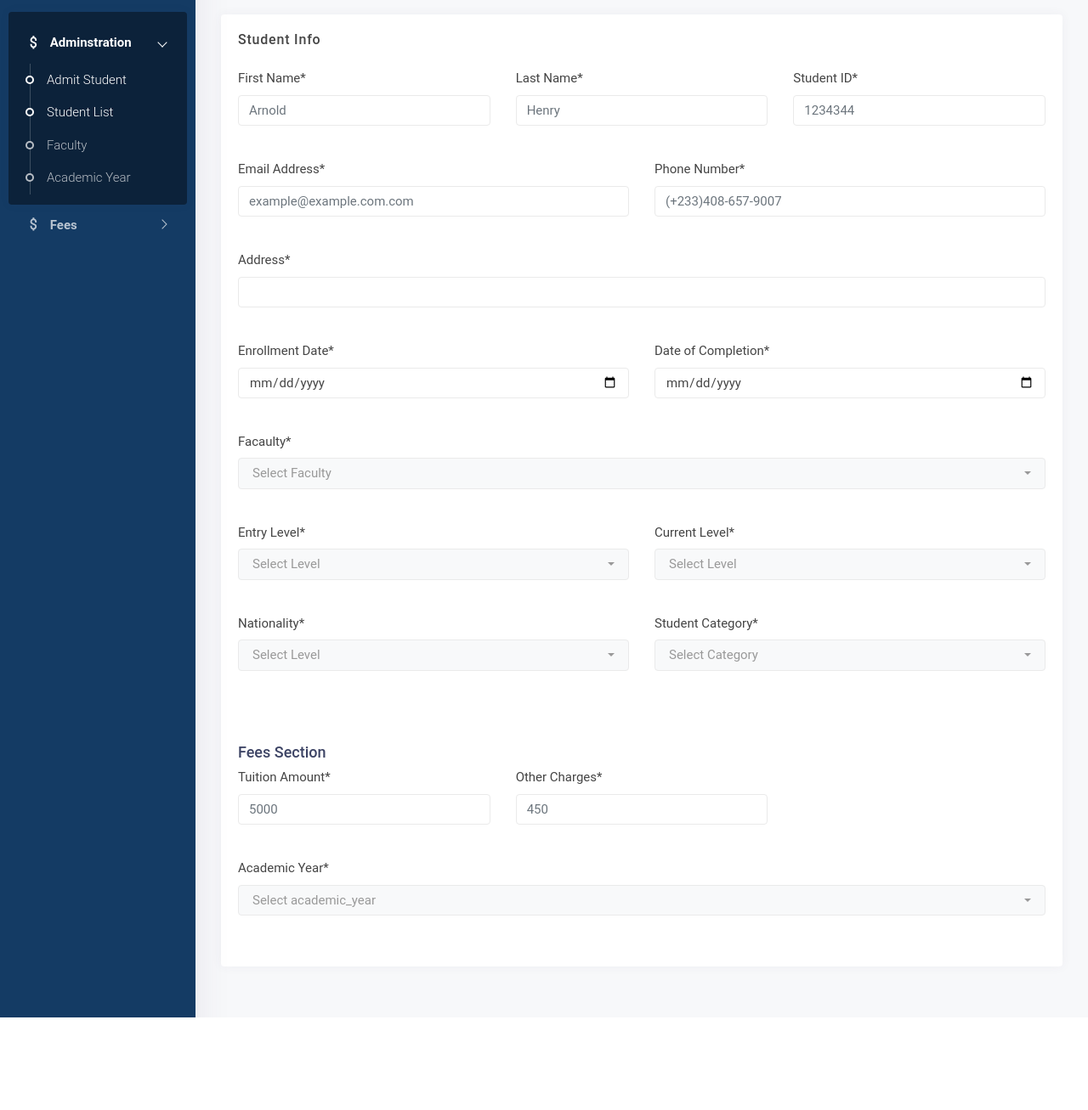
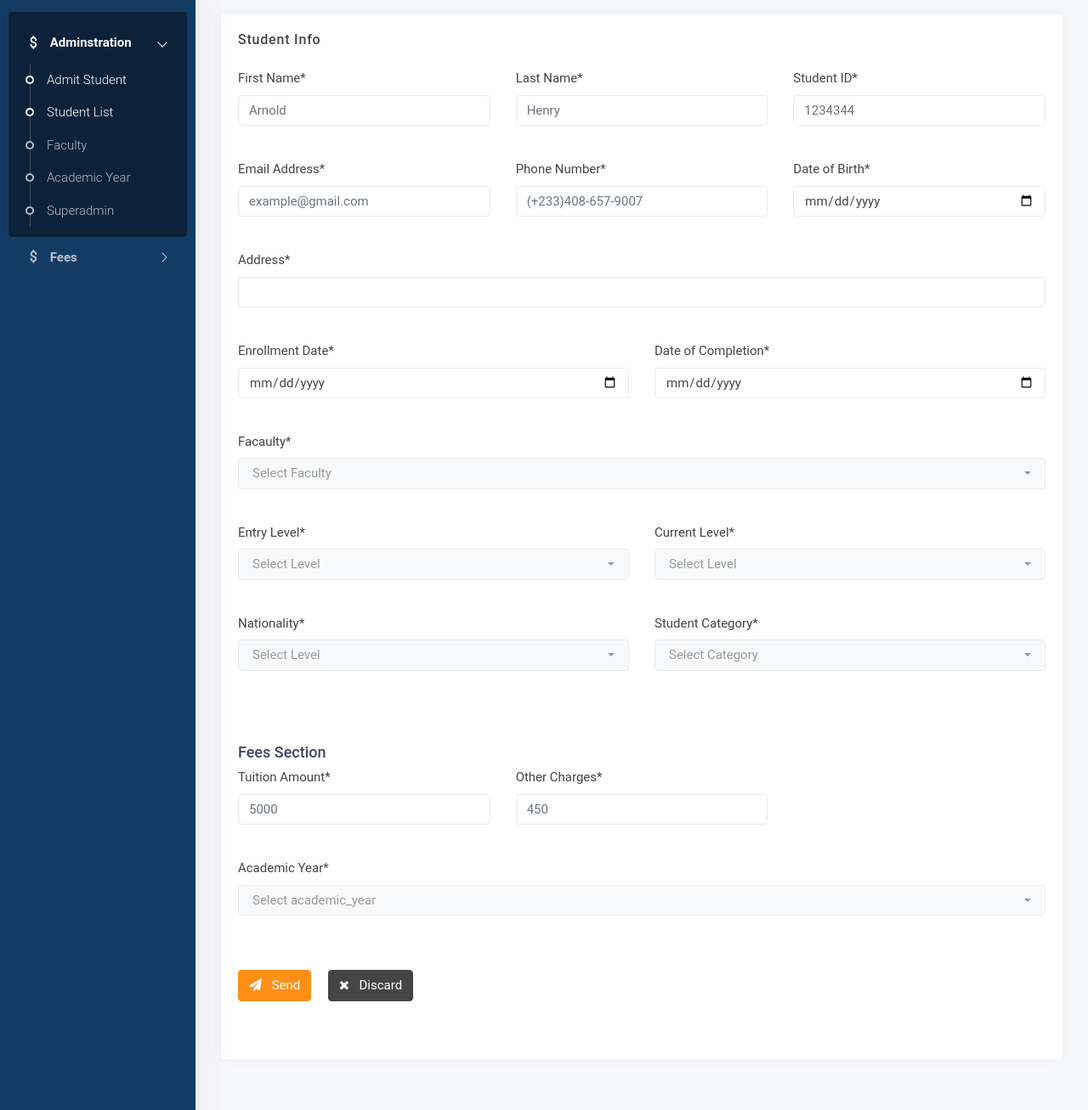
Before and after one commit to Gibsondignity/fees_payment_system, a Django app: page /admit_student in a window 1280 px wide. Shown: the part 177-1484 px from the top of the page at 85% size. Before the commit the page ends 1375 px from the top, so only its background shows below. Run offline with Django 4.2, Linux system fonts and the light colour scheme; a user stored in the database is signed in; data comes from the database, SQL or seed files in the repository; both versions use the stored data as it was after the commit; some libraries are stand-ins or nearby versions; some web fonts are replaced.

Commit message:
admin student working

```diff
--- a/fees_payment_app/views.py
+++ b/fees_payment_app/views.py
@@ -2,12 +2,13 @@
 from decimal import Decimal
 from django.conf import settings
 from django.shortcuts import render, get_object_or_404, redirect
-from django.http import HttpResponse
+from django.http import HttpResponse, JsonResponse
 from django.urls import reverse
 from .models import *
 from .forms import StudentForm, FeeForm, PaymentForm, ReceiptForm
 from django.shortcuts import render, redirect
 from django.contrib.auth import authenticate, login, logout
+from django.contrib.auth.models import User
 from django.contrib.auth.decorators import login_required
 from django.contrib import messages
 
@@ -279,17 +280,52 @@ def superuser_dashboard(request):
 # Admin Student View
 def admit_student(request):
     if request.method == "POST":
-        form = StudentForm(request.POST)
+        try:
+            student_form = StudentForm(request.POST)
+            fees_form = FeeForm(request.POST)
 
-        if form.is_valid():
-            student = form.save()
-            return redirect('student_detail', pk=student.pk)
+            if student_form.is_valid() and fees_form.is_valid():
+                email = request.POST.get('email')
+                student_id = request.POST.get('student_id')
+                user = User.objects.filter(username=student_id).first()
+
+                if not user:
+                    email = request.POST.get('email')
+                    student_id = request.POST.get('student_id')
+                    user = User.objects.create_user(student_id, email, student_id)
+                    user.save()
+                else:
+                    print('Student ID already exist!')
+                    return JsonResponse({'error': 'Student ID already exist!'}, status=400)
+
+                if student_form.is_valid():
+                    student = student_form.save(commit=False)
+                    student.user = user
+                    student.save()
+
+                if fees_form.is_valid():
+                    fee = fees_form.save(commit=False)
+                    fee.student = student
+                    fee.save()
+
+                return JsonResponse({'Success':'Success'}, status=200)
+            else:
+                print(student_form.errors, fees_form.errors)
+                return JsonResponse({'error': 'Sorry an error occured'}, status=500)
+        except Exception as e:
+            print(e)
+            return JsonResponse({'Error': 'An error occured trying to create student'}, status=400)
     else:
         form = StudentForm()
         facauties = Facaulty.objects.all().order_by('-id')
         academic_years = Academic_Year.objects.all().order_by('-id')
     return render(request, 'dashboard/admit_student.html', {'form': form, 'facauties':facauties, 'academic_years': academic_years})
 
+
+
+def student_list():
+
+    return render()
 
 
 def update_student(request, pk):
--- a/fees_payment_conf/urls.py
+++ b/fees_payment_conf/urls.py
@@ -28,7 +28,7 @@ urlpatterns = [
     path('admin/', admin.site.urls),
 
     path('', views.index, name='index'),
-    path('login', views.custom_login, name='login'),
+    path('login/', views.custom_login, name='login'),
     path('reset_password', views.reset_password, name='reset_password'),
     path('logout_user', views.logout_user, name='logout_user'),
 
@@ -61,8 +61,9 @@ urlpatterns = [
 
 
     # Payment URLs
+    path('make_payment', views.make_payment, name='make_payment'),
     path('<str:ref>', views.verify_payment, name='verify_payment'),
-    path('make_payment', views.make_payment, name='make_payment'),
+
 
 
 ] + static(settings.MEDIA_URL, document_root=settings.MEDIA_ROOT)
--- a/templates/dashboard/admit_student.html
+++ b/templates/dashboard/admit_student.html
@@ -34,41 +34,57 @@
                     <div class="card-body">
 
 
-                        <form action="#" id="step-form-horizontal" class="step-form-horizontal">
+                        <form action="#" id="submit_form" class="step-form-horizontal">
+                            {% csrf_token %}
                             <div>
                                 <section>
                                     <div class="row">
                                         <div class="col-lg-4 mb-4">
                                             <div class="form-group">
                                                 <label class="text-label">First Name*</label>
-                                                <input type="text" name="first_name" class="form-control" placeholder="Arnold" required="">
+                                                <input type="text" name="first_name" class="form-control"
+                                                    placeholder="Arnold" required="">
                                             </div>
                                         </div>
                                         <div class="col-lg-4 mb-4">
                                             <div class="form-group">
                                                 <label class="text-label">Last Name*</label>
-                                                <input type="text" name="last_name" class="form-control" placeholder="Henry" required="">
+                                                <input type="text" name="last_name" class="form-control"
+                                                    placeholder="Henry" required="">
                                             </div>
                                         </div>
                                         <div class="col-lg-4 mb-4">
                                             <div class="form-group">
                                                 <label class="text-label">Student ID*</label>
-                                                <input type="number" name="student_id" class="form-control" placeholder="1234344" required="">
+                                                <input type="number" name="student_id" class="form-control"
+                                                    placeholder="1234344" required="">
                                             </div>
                                         </div>
-                                        <div class="col-lg-6 mb-4">
+                                        <div class="col-lg-4 mb-4">
                                             <div class="form-group">
                                                 <label class="text-label">Email Address*</label>
                                                 <div class="input-group">
-                                                    <input type="email" class="form-control" id="inputGroupPrepend2" aria-describedby="inputGroupPrepend2" placeholder="example@example.com.com" required="">
+                                                    <input type="email" id="id_email" name="email" class="form-control" id="inputGroupPrepend2"
+                                                        aria-describedby="inputGroupPrepend2"
+                                                        placeholder="example@gmail.com" required="">
                                                 </div>
                                             </div>
                                         </div>
-                                        <div class="col-lg-6 mb-4">
+                                        <div class="col-lg-4 mb-4">
                                             <div class="form-group">
                                                 <label class="text-label">Phone Number*</label>
                                                 <div class="input-group">
-                                                    <input type="text" name="phone_number" class="form-control" placeholder="(+233)408-657-9007" required="">
+                                                    <input type="text" name="phone_number" class="form-control"
+                                                        placeholder="(+233)408-657-9007" required="">
+                                                </div>
+                                            </div>
+                                        </div>
+                                        <div class="col-lg-4 mb-4">
+                                            <div class="form-group">
+                                                <label class="text-label">Date of Birth*</label>
+                                                <div class="input-group">
+                                                    <input type="date" name="date_of_birth" class="form-control"
+                                                        placeholder="" required="">
                                                 </div>
                                             </div>
                                         </div>
@@ -81,21 +97,23 @@
                                         <div class="col-lg-6 mb-4">
                                             <div class="form-group">
                                                 <label class="text-label">Enrollment Date*</label>
-                                                <input type="date" name="enrollment_date" class="form-control" required="">
+                                                <input type="date" name="enrollment_date" class="form-control"
+                                                    required="">
                                             </div>
                                         </div>
                                         <div class="col-lg-6 mb-4">
                                             <div class="form-group">
                                                 <label class="text-label">Date of Completion*</label>
-                                                <input type="date" name="completion_date" class="form-control" required="">
+                                                <input type="date" name="completion_date" class="form-control"
+                                                    required="">
                                             </div>
                                         </div>
                                         <div class="col-lg-12 mb-4">
                                             <div class="form-group">
                                                 <label class="text-label">Facaulty*</label>
-                                                <select name="faculty" class="form-control" required="">
+                                                <select name="facaulty" class="form-control" required="">
                                                     <option value="">Select Faculty</option>
-                                                    {% for faculty in faculties %}
+                                                    {% for faculty in facauties %}
                                                     <option value="{{faculty.id}}">{{faculty.name}}</option>
 
                                                     {% endfor %}
@@ -105,7 +123,7 @@
                                         <div class="col-lg-6 mb-4">
                                             <div class="form-group">
                                                 <label class="text-label">Entry Level*</label>
-                                                <select name="faculty" class="form-control" required="">
+                                                <select name="entry_level" class="form-control" required="">
                                                     <option value="">Select Level</option>
                                                     <option value="Level 100">Level 100</option>
                                                     <option value="Level 200">Level 200</option>
@@ -117,7 +135,7 @@
                                         <div class="col-lg-6 mb-4">
                                             <div class="form-group">
                                                 <label class="text-label">Current Level*</label>
-                                                <select name="faculty" class="form-control" required="">
+                                                <select name="current_level" class="form-control" required="">
                                                     <option value="">Select Level</option>
                                                     <option value="Level 100">Level 100</option>
                                                     <option value="Level 200">Level 200</option>
@@ -129,7 +147,7 @@
                                         <div class="col-lg-6 mb-4">
                                             <div class="form-group">
                                                 <label class="text-label">Nationality*</label>
-                                                <select name="faculty" class="form-control" required="">
+                                                <select name="nationality" class="form-control" required="">
                                                     <option value="">Select Level</option>
                                                     <option value="Ghanaian">Ghanaian</option>
                                                     <option value="International Student">International Student</option>
@@ -139,7 +157,7 @@
                                         <div class="col-lg-6 mb-4">
                                             <div class="form-group">
                                                 <label class="text-label">Student Category*</label>
-                                                <select name="faculty" class="form-control" required="">
+                                                <select name="student_category" class="form-control" required="">
                                                     <option value="">Select Category</option>
                                                     <option value="Freshmen">Freshmen</option>
                                                     <option value="Top-up">Top-up</option>
@@ -159,14 +177,16 @@
                                         <div class="col-lg-4 mb-4">
                                             <div class="form-group">
                                                 <label class="text-label">Tuition Amount*</label>
-                                                <input type="number" name="student_id" class="form-control" placeholder="5000" required="">
+                                                <input type="number" name="tuition_amount" class="form-control"
+                                                    placeholder="5000" required="">
                                             </div>
                                         </div>
 
                                         <div class="col-lg-4 mb-4">
                                             <div class="form-group">
                                                 <label class="text-label">Other Charges*</label>
-                                                <input type="number" name="student_id" class="form-control" placeholder="450" required="">
+                                                <input type="number" name="other_charges" class="form-control"
+                                                    placeholder="450" required="">
                                             </div>
                                         </div>
 
@@ -187,6 +207,12 @@
                                     </div>
                                 </section>
                             </div>
+                            <div class="text-left mt-4 mb-5">
+                                <button class="btn btn-primary btn-sl-sm mr-3" type="submit"><span class="mr-2"><i
+                                            class="fa fa-paper-plane"></i></span> Send</button>
+                                <button class="btn btn-dark btn-sl-sm" type="button"><span class="mr-2"><i
+                                            class="fa fa-times" aria-hidden="true"></i></span> Discard</button>
+                            </div>
                         </form>
 
 
@@ -200,3 +226,47 @@
 
 
 {% endblock content %}
+
+
+
+{% block script %}
+<script src="https://ajax.googleapis.com/ajax/libs/jquery/3.6.0/jquery.min.js"></script>
+<script>
+    $(document).ready(function () {
+        $('#submit_form').submit(function (event) {
+            event.preventDefault();
+
+            var formData = new FormData(this);
+
+            email = $('#id_email').val()
+
+            if (!isValidEmail(email)) {
+                alert('Please enter a valid email address.');
+                return;
+            }
+
+            $.ajax({
+                url: "{% url 'admit_student' %}", // Set the correct URL here
+                type: 'POST',
+                data: formData,
+                contentType: false,
+                processData: false,
+                success: function (data) {
+                    alert('Success')
+                    $('#submit_form')[0].reset();
+                },
+                error: function (xhr, status, error) {
+                    var response = JSON.parse(xhr.responseText);
+                    alert("Error: " + response['error']);
+                }
+            });
+        });
+
+        function isValidEmail(email) {
+            var re = /^(([^<>()[\]\\.,;:\s@"]+(\.[^<>()[\]\\.,;:\s@"]+)*)|(".+"))@((\[[0-9]{1,3}\.[0-9]{1,3}\.[0-9]{1,3}\.[0-9]{1,3}\])|(([a-zA-Z\-0-9]+\.)+[a-zA-Z]{2,}))$/;
+            return re.test(email);
+        }
+    });
+</script>
+
+{% endblock script %}
--- a/templates/dashboard/sidebar.html
+++ b/templates/dashboard/sidebar.html
@@ -21,8 +21,9 @@
                 <ul aria-expanded="false">
                     <li><a href="{% url 'admit_student' %}">Admit Student</a></li>
                     <li><a href="{% url 'admit_student' %}">Student List</a></li>
-                    <li><a href="{% url 'payment_receipt' %}">Faculty</a></li>
-                    <li><a href="{% url 'payment_receipt' %}">Academic Year</a></li>
+                    <li><a href="admin/fees_payment_app/facaulty/">Faculty</a></li>
+                    <li><a href="admin/fees_payment_app/academic_year/">Academic Year</a></li>
+                    <li><a href="admin/">Superadmin</a></li>
                 </ul>
             </li>
 
@@ -37,10 +38,6 @@
                     <li><a href="{% url 'pay_fees' %}">Fees List</a></li>
                 </ul>
             </li>
-
-
-
-
         </ul>
     </div>
 </div>
--- a/templates/student/dashboard.html
+++ b/templates/student/dashboard.html
@@ -37,7 +37,6 @@
                             </span>
                             <div class="media-body text-white">
                                 <p class="mb-1">Total Fees</p>
-                                <small>Current Year</small>
                                 <h3 class="text-white">{{total_fees}}</h3>
                                 <div class="progress mb-2 bg-white">
                                     <div class="progress-bar progress-animated bg-light" style="width: 50%"></div>
@@ -56,7 +55,6 @@
                                 GH₵
                             </span>
                             <div class="media-body text-white">
-                                <p class="mb-1">Arrears</p>
                                 <small>Previous Year(s)</small>
                                 <h3 class="text-white">{{arrears}}</h3>
                                 <div class="progress mb-2 bg-white">
@@ -116,6 +114,9 @@
                                         <td>
                                             <span class="badge badge-rounded {{payment.status|lower}}">{{payment.status}}</span>
                                         </td>
+                                        <td>
+                                            <span class="badge badge-rounded {{payment.status|lower}}">{{payment.fee}}</span>
+                                        </td>
                                         <td></td>
 
                                     </tr>
--- a/templates/student/sidebar.html
+++ b/templates/student/sidebar.html
@@ -51,7 +51,7 @@
                 <ul aria-expanded="false">
                     <li><a href="{% url 'student_tuition' %}">Fees Collection</a></li>
                     <li><a href="{% url 'pay_fees' %}">Add Fees</a></li>
-                    <li><a href="{% url 'payment_receipt' %}">Payment Receipt</a></li>
+                    {% comment %} <li><a href="{% url 'payment_receipt' %}">Payment Receipt</a></li> {% endcomment %}
                 </ul>
             </li>
 
--- a/templates/student/student-info.html
+++ b/templates/student/student-info.html
@@ -90,7 +90,7 @@
                                                 </div>
                                                 <div class="form-group">
                                                     <label>Full Name</label>
-                                                    <input type="text" readonly class="form-control" value="{{ student.full_name }}">
+                                                    <input type="text" readonly class="form-control" value="{{ student.first_name }} {{ student.last_name }}">
                                                 </div>
                                                 <div class="form-group">
                                                     <label>Email</label>
```
Also changed, not shown: fees_payment_app/models.py (+11 -11 lines), db.sqlite3, fees_payment_app/migrations/0012_alter_academic_year_year_alter_fee_academic_year_and_more.py (added).
